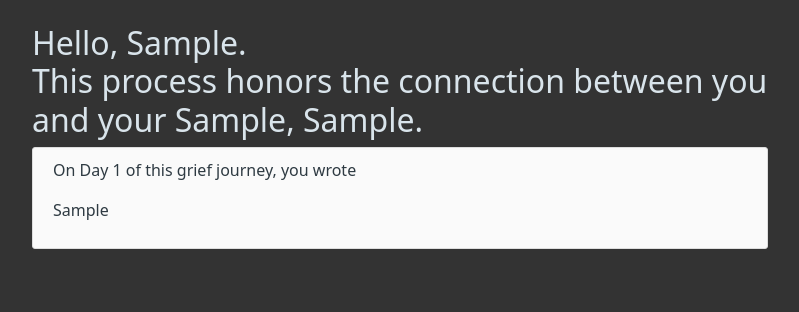
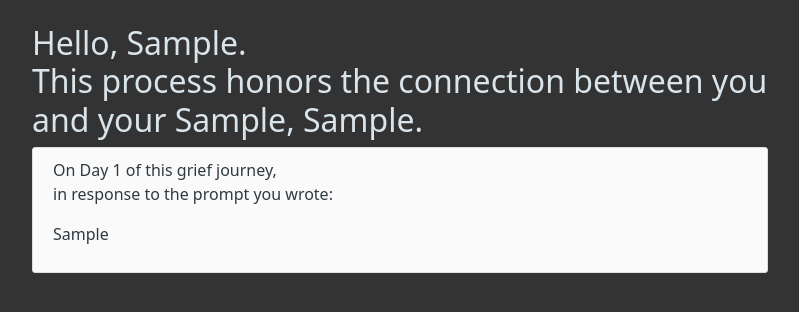
Before and after one commit to Lauren-dot/deargrief, a Flask app: page /previous_journal_entries/1 in a window 1280 px wide. Shown: the part 56-368 px from the top of the page, without its empty margins (50-849 px from the left). Run offline with Flask 2, Linux system fonts and the light colour scheme; a user stored in the database is signed in; tables that the repository leaves empty hold one stand-in row (values such as "Sample post").

Commit message:
Double Check All Aspects are up to date

```diff
--- a/templates/previous_journal_entries.html
+++ b/templates/previous_journal_entries.html
@@ -11,7 +11,8 @@
         <article class="media content-section">
             <div class="media-body">
                 <div class="entry-metadata">
-                    <p class="entry-title">On Day {{ previous_entry.prompt_day }} of this grief journey, you wrote</a>
+                    <p class="entry-title">On Day {{ previous_entry.prompt_day }} of this grief journey, <br>
+                        in response to the prompt you wrote: </a>
                     <p class="entry-content">{{ previous_entry.entry }}</p>
                 </div>
             </div>
```
